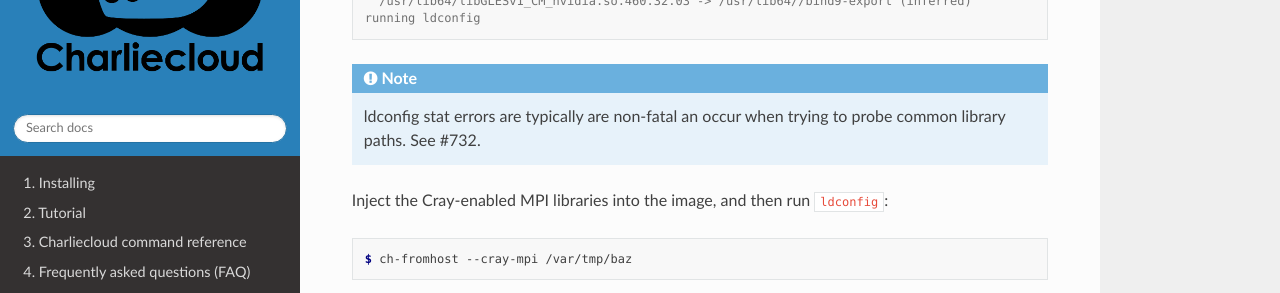
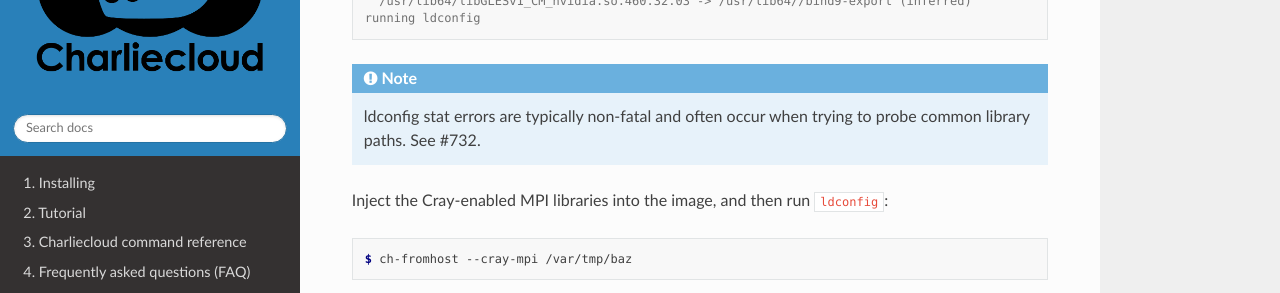
Before and after one commit to hpc/charliecloud, a Sphinx documentation site: the page built from doc/ch-fromhost.rst, in a window 1280 px wide and 900 px high, scrolled down 4760 px. Shown: the part 151-444 px from the top of the window. Built offline with Sphinx 7.4.7 and the Read the Docs theme 2.0.0, drawn with Linux system fonts in a browser that asks for light colours.

Commit message:
fix typo

```diff
--- a/doc/ch-fromhost_desc.rst
+++ b/doc/ch-fromhost_desc.rst
@@ -260,7 +260,7 @@ then run :code:`ldconfig`::
 
 .. note::
 
-    ldconfig stat errors are typically are non-fatal an occur when trying to
+    ldconfig stat errors are typically non-fatal and often occur when trying to
     probe common library paths. See #732.
 
 Inject the Cray-enabled MPI libraries into the image, and then run
```
